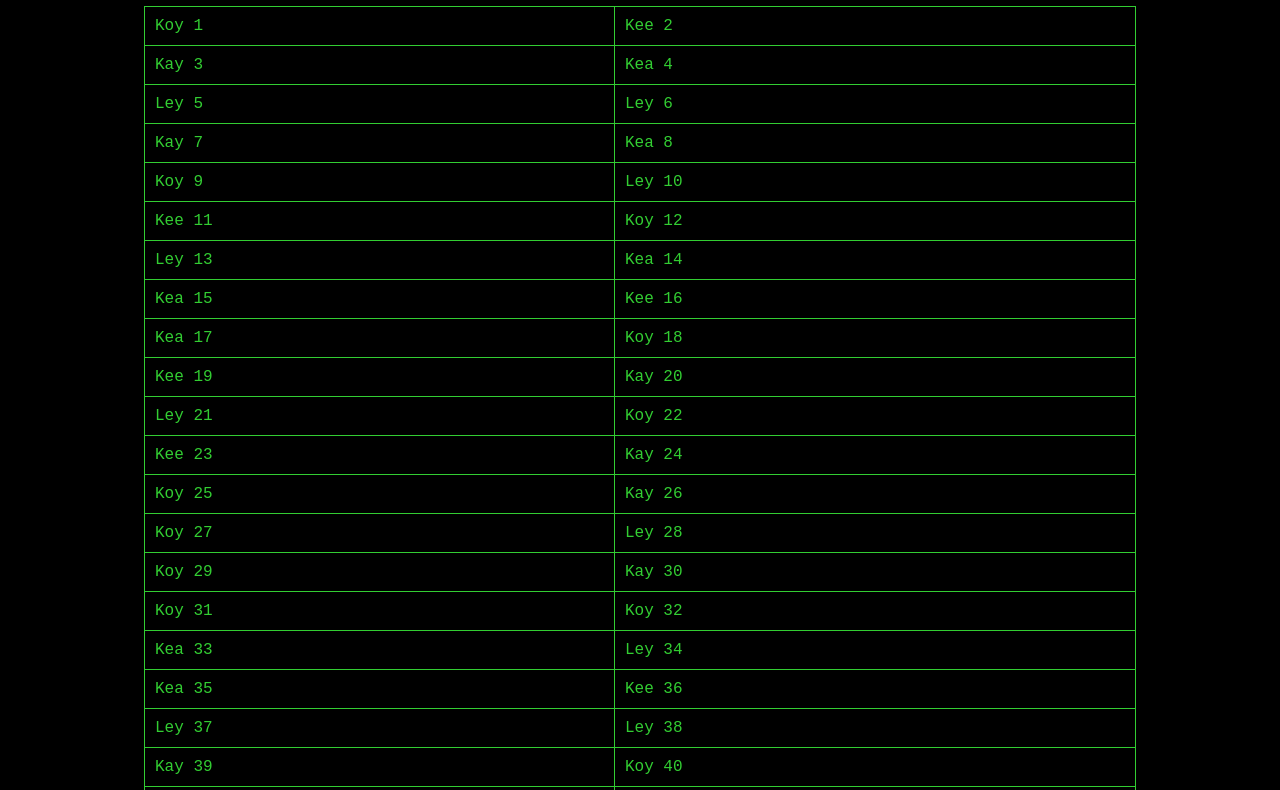
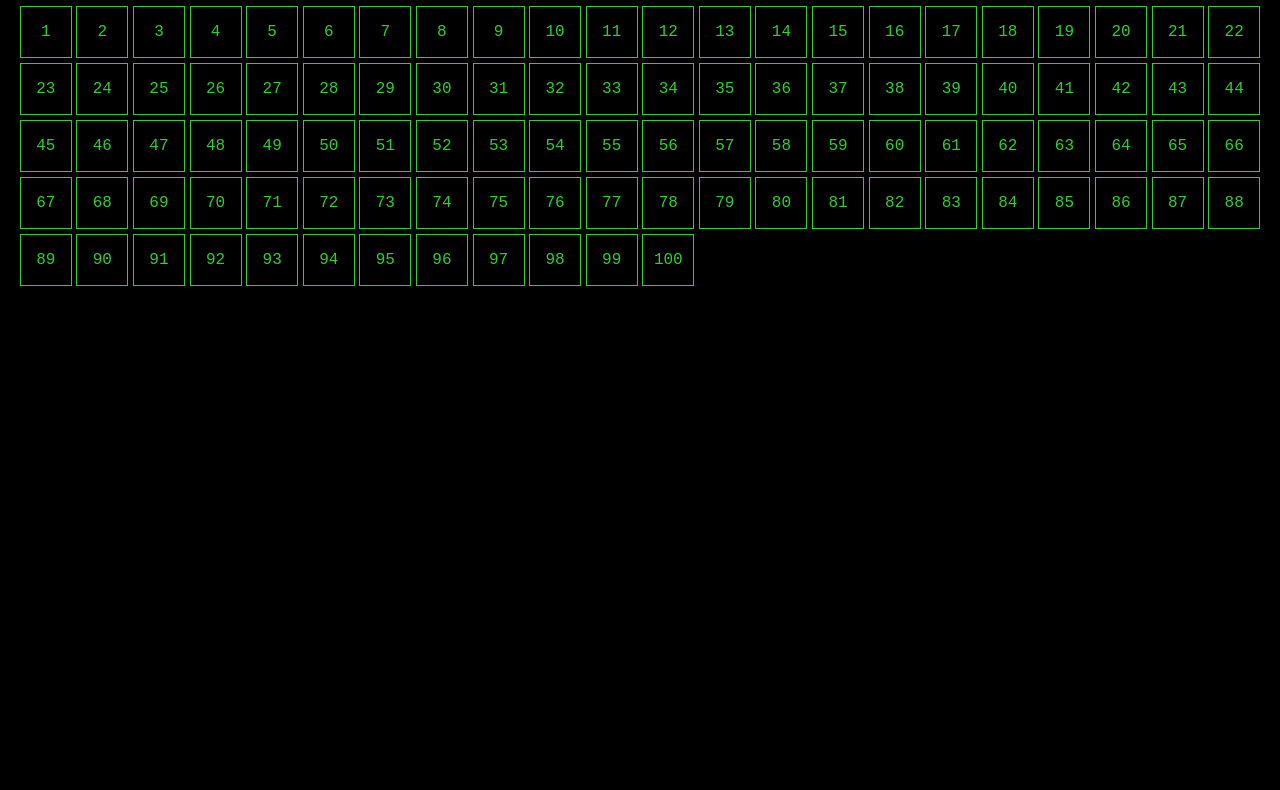
Before and after one commit to ufst-my/CyberShield, a plain HTML site: page keycollector/page1.html in a window 1280 px wide. Shown: the part 74-864 px from the top of the page. After the commit the page ends 800 px from the top, so only its background shows below. Drawn offline with Linux system fonts and the light colour scheme.

Commit message:
Update page1.html

```diff
--- a/keycollector/page1.html
+++ b/keycollector/page1.html
@@ -3,72 +3,63 @@
 <head>
   <meta charset="UTF-8">
   <meta name="viewport" content="width=device-width, initial-scale=1.0">
-  <title>KeyCollector - Underside</title>
+  <title>KeyCollector - Side 1</title>
   <style>
     body {
       font-family: "Courier New", Courier, monospace;
       background-color: black;
       color: limegreen;
       margin: 20px;
-      text-align: center;
     }
-    table {
-      margin: 0 auto;
-      border-collapse: collapse;
-      width: 80%;
+    .grid-container {
+      display: grid;
+      grid-template-columns: repeat(auto-fit, minmax(50px, 1fr)); /* Juster cellernes bredde */
+      gap: 5px; /* Afstand mellem cellerne */
+      justify-items: center; /* Centrer cellernes indhold */
     }
-    th, td {
+    .grid-item {
+      width: 50px;
+      height: 50px;
+      display: flex;
+      justify-content: center;
+      align-items: center;
       border: 1px solid limegreen;
-      padding: 10px;
-      text-align: left;
     }
   </style>
 </head>
 <body>
   <h1>KeyCollector</h1>
-  <table id="keyTable"></table>
+  <div class="grid-container" id="grid"></div>
 
   <script>
-    // Funktion til at generere tilfældige varianter af "Key"
-    function generateRandomText(isKey) {
-      if (isKey) return "Key";
-      const variants = ["Ley", "Kea", "Kay", "Kee", "Koy"];
-      return variants[Math.floor(Math.random() * variants.length)];
-    }
+    // Funktion til at generere tabellen
+    function generateGrid() {
+      const container = document.getElementById("grid");
 
-    // Funktion til at generere tabellen
-    function generateTable() {
-      const table = document.getElementById("keyTable");
-      const numbers = Array.from({ length: 1000 }, (_, i) => i + 1);
-      const keys = new Set();
+      for (let i = 1; i <= 100; i++) {
+        const cell = document.createElement("div");
+        cell.className = "grid-item";
 
-      // Udvælg 10 tilfældige nøgler, der skal have teksten "Key"
-      while (keys.size < 10) {
-        keys.add(numbers[Math.floor(Math.random() * numbers.length)]);
-      }
+        // Indsæt tallet i cellen
+        cell.textContent = i;
 
-      // Byg tabellen med to kolonner
-      for (let i = 0; i < numbers.length; i += 2) {
-        const row = document.createElement("tr");
+        // Sæt "Key" som data-id, hvis tallet ender på 1
+        if (i % 10 === 1) {
+          cell.setAttribute("data-id", "Key");
+        } else {
+          // Tilfældig variant for de andre
+          const variants = ["Ley", "Kea", "Kay", "Kee", "Koy"];
+          const randomText = variants[Math.floor(Math.random() * variants.length)];
+          cell.setAttribute("data-id", randomText);
+        }
 
-        // Første kolonne
-        const cell1 = document.createElement("td");
-        cell1.textContent = `${generateRandomText(keys.has(numbers[i]))} ${numbers[i]}`;
-        row.appendChild(cell1);
-
-        // Anden kolonne
-        const cell2 = document.createElement("td");
-        if (numbers[i + 1]) {
-          cell2.textContent = `${generateRandomText(keys.has(numbers[i + 1]))} ${numbers[i + 1]}`;
-        }
-        row.appendChild(cell2);
-
-        table.appendChild(row);
+        // Tilføj cellen til containeren
+        container.appendChild(cell);
       }
     }
 
-    // Generer tabellen, når siden er indlæst
-    window.onload = generateTable;
+    // Generer grid, når siden er indlæst
+    window.onload = generateGrid;
   </script>
 </body>
 </html>
```
